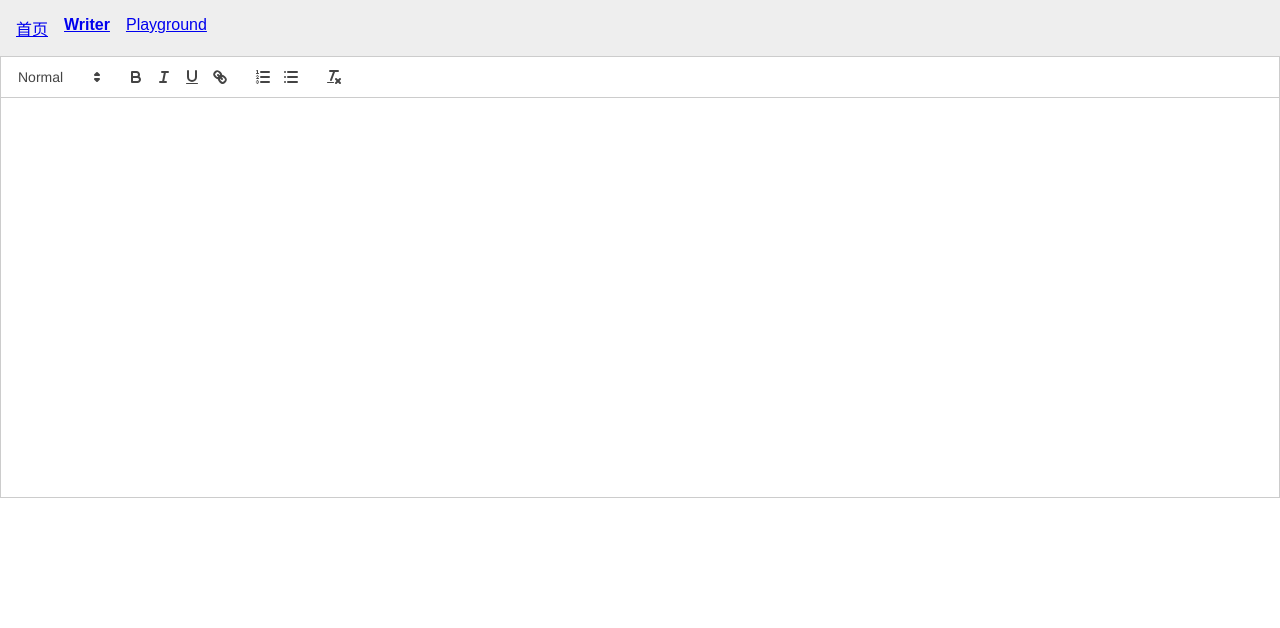
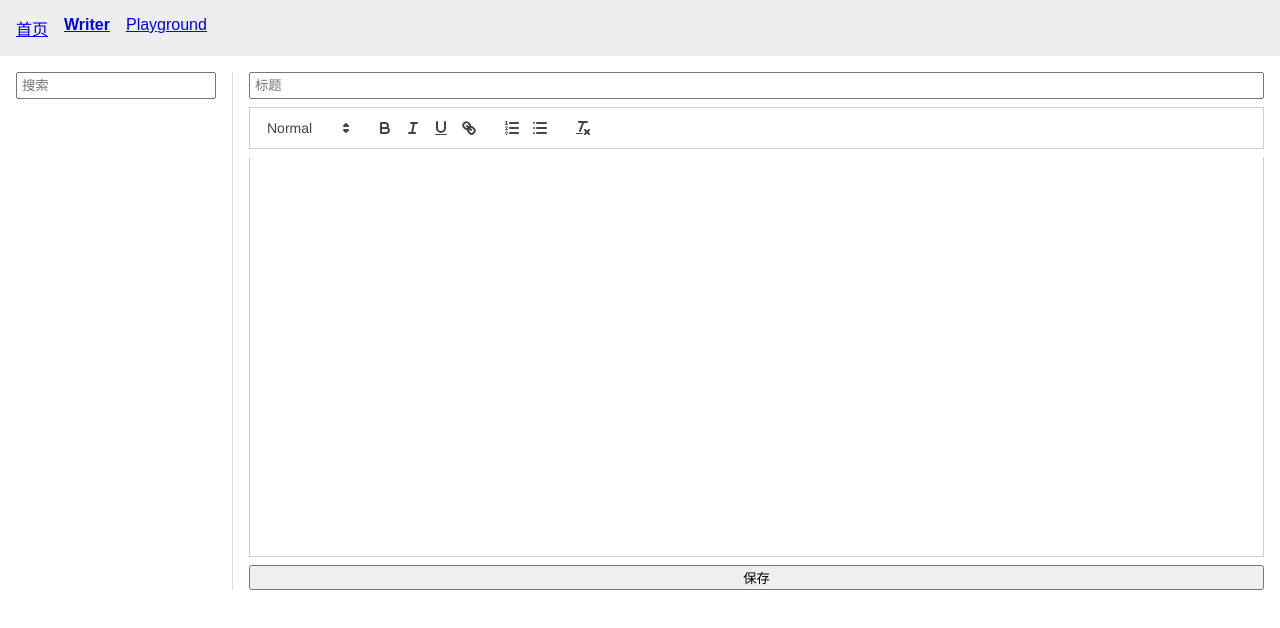
Before and after one commit to Mua-Zei/testRepo, a Vue app: page /#/writer in a window 1280 px wide. Shown: the top 628 px of the page. Built offline with nearby package versions, Linux system fonts and the light colour scheme.

Commit message:
feat(writer): add indexeddb support

```diff
--- a/package.json
+++ b/package.json
@@ -7,6 +7,7 @@
     "build": "webpack --config webpack.config.js --mode production"
   },
   "dependencies": {
+    "idb": "^8.0.3",
     "quill": "^2.0.3",
     "vue": "^3.4.5",
     "vue-router": "^4.5.1"
--- /dev/null
+++ b/src/db.ts
@@ -0,0 +1,39 @@
+import { openDB, DBSchema } from 'idb';
+
+interface WriterDB extends DBSchema {
+  documents: {
+    key: number;
+    value: {
+      id?: number;
+      title: string;
+      content: any;
+    };
+    indexes: { 'by-title': string };
+  };
+}
+
+const dbPromise = openDB<WriterDB>('writer-db', 1, {
+  upgrade(db) {
+    const store = db.createObjectStore('documents', { keyPath: 'id', autoIncrement: true });
+    store.createIndex('by-title', 'title');
+  }
+});
+
+export async function getAllDocs() {
+  const db = await dbPromise;
+  const docs = await db.getAll('documents');
+  return docs.map(d => ({ id: d.id as number, title: d.title }));
+}
+
+export async function getDoc(id: number) {
+  const db = await dbPromise;
+  return db.get('documents', id);
+}
+
+export async function saveDoc(doc: { id?: number; title: string; content: any }) {
+  const db = await dbPromise;
+  const tx = db.transaction('documents', 'readwrite');
+  const id = await tx.store.put(doc);
+  await tx.done;
+  return id as number;
+}
--- a/src/pages/Writer.vue
+++ b/src/pages/Writer.vue
@@ -1,26 +1,106 @@
 <template>
   <div class="writer">
-    <div id="editor" class="editor"></div>
+    <div class="sidebar">
+      <input v-model="search" placeholder="搜索" class="search" />
+      <ul class="file-list">
+        <li v-for="doc in filteredDocs" :key="doc.id">
+          <button @click="loadDoc(doc.id)">{{ doc.title }}</button>
+        </li>
+      </ul>
+    </div>
+    <div class="editor-container">
+      <input v-model="title" placeholder="标题" class="title-input" />
+      <div id="editor" class="editor"></div>
+      <button @click="save">保存</button>
+    </div>
   </div>
 </template>
 
 <script lang="ts">
-import { defineComponent, onMounted } from 'vue';
+import { defineComponent, onMounted, ref, computed } from 'vue';
 import Quill from 'quill';
 import 'quill/dist/quill.snow.css';
+import { getAllDocs, getDoc, saveDoc } from '@/db';
 
 export default defineComponent({
   name: 'Writer',
   setup() {
-    onMounted(() => {
-      new Quill('#editor', { theme: 'snow' });
+    const title = ref('');
+    const search = ref('');
+    const docs = ref<Array<{ id: number; title: string }>>([]);
+    const currentId = ref<number | null>(null);
+    let quill: Quill;
+
+    const loadDocs = async () => {
+      docs.value = await getAllDocs();
+    };
+
+    const filteredDocs = computed(() => {
+      return docs.value.filter(d =>
+        d.title.toLowerCase().includes(search.value.toLowerCase())
+      );
     });
+
+    const loadDoc = async (id: number) => {
+      const doc = await getDoc(id);
+      if (doc) {
+        title.value = doc.title;
+        quill.setContents(doc.content);
+        currentId.value = id;
+      }
+    };
+
+    const save = async () => {
+      const id = await saveDoc({
+        id: currentId.value ?? undefined,
+        title: title.value || '未命名',
+        content: quill.getContents()
+      });
+      currentId.value = id;
+      await loadDocs();
+    };
+
+    onMounted(async () => {
+      quill = new Quill('#editor', { theme: 'snow' });
+      await loadDocs();
+    });
+
+    return { title, search, filteredDocs, loadDoc, save };
   }
 });
 </script>
 
 <style scoped>
+.writer {
+  display: flex;
+  gap: 1rem;
+  padding: 1rem;
+}
+.sidebar {
+  width: 200px;
+  border-right: 1px solid #ddd;
+  padding-right: 1rem;
+}
+.editor-container {
+  flex: 1;
+  display: flex;
+  flex-direction: column;
+  gap: 0.5rem;
+}
 .editor {
   height: 400px;
 }
+.file-list {
+  list-style: none;
+  padding: 0;
+}
+.file-list li {
+  margin-bottom: 0.5rem;
+}
+.title-input,
+.search {
+  width: 100%;
+  padding: 0.25rem;
+  box-sizing: border-box;
+}
 </style>
```
Also changed, not shown: 1 other file (tests, documents, lock files or other folders).
